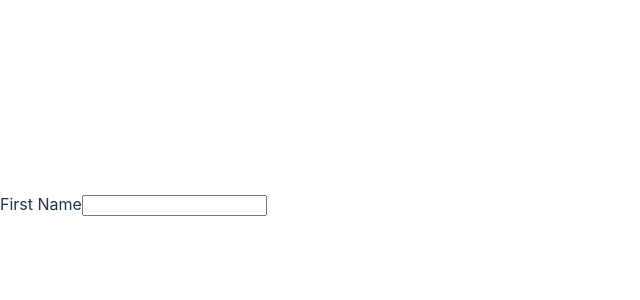
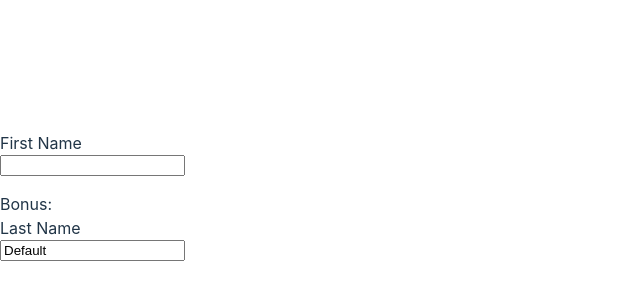
Before and after one commit to suckitfa/react-simpliied-beginner-code, a React (Vite) app: page / in a window 1280 px wide. Shown: the part 196-496 px from the top of the page, without its empty margins (0-640 px from the left). Built offline with nearby package versions, Linux system fonts and the light colour scheme.

Commit message:
feat: support initVal as a func

```diff
--- a/src/components/TestUseLocalStorage.jsx
+++ b/src/components/TestUseLocalStorage.jsx
@@ -3,9 +3,9 @@ function App() {
     const [firstName, setFirstName] = useLocalStorage("FIRST_NAME", "")
 
     // Bonus:
-    // const [lastName, setLastName] = useLocalStorage("LAST_NAME", () => {
-    //   return "Default"
-    // })
+    const [lastName, setLastName] = useLocalStorage("LAST_NAME", () => {
+        return "Default"
+    })
 
     // Bonus:
     // const [hobbies, setHobbies] = useLocalStorage("HOBBIES", [
@@ -16,6 +16,12 @@ function App() {
     return (
         <>
             <div
+                style={{
+                    display: "flex",
+                    flexDirection: "column",
+                    alignItems: "flex-start",
+                    marginBottom: "1rem",
+                }}
             >
                 <label>First Name</label>
                 <input
@@ -25,8 +31,8 @@ function App() {
                 />
             </div>
 
-            {/* Bonus: */}
-            {/* <div
+            Bonus:
+            <div
                 style={{
                     display: "flex",
                     flexDirection: "column",
@@ -40,7 +46,7 @@ function App() {
                     value={lastName}
                     onChange={e => setLastName(e.target.value)}
                 />
-        </div> */}
+            </div>
 
             {/* Bonus: */}
             {/* <div>{hobbies.join(", ")}</div>
--- a/src/hooks/useLocalStorage.js
+++ b/src/hooks/useLocalStorage.js
@@ -1,21 +1,20 @@
 import { useEffect, useState } from "react"
 
 export default function useLocalStorage(key, initVal) {
-    const [value, setValue] = useState(initVal)
+    // we can pass a func to the setState
+    const [value, setValue] = useState(() => {
+        const localVal = localStorage.getItem(key)
+        if (localVal) return JSON.parse(localVal)
+        else {
+            // the initVal maybe a func or a pure val
+            return typeof initVal === 'function' ? initVal() : initVal
+        }
+    })
 
-    // pulled the value from the inital load from the localStorage
-    useEffect(() => {
-        const localVal = localStorage.getItem(key)
-        if (localVal) {
-            setValue(localVal)
-        } else {
-            return initVal
-        }
-    }, [])
 
     // when value change store it into the localStorage
     useEffect(() => {
-        localStorage.setItem(key, value)
+        localStorage.setItem(key, JSON.stringify(value))
     }, [value])
 
     return [
```
Lines whose indentation alone changed are shown as unchanged.
